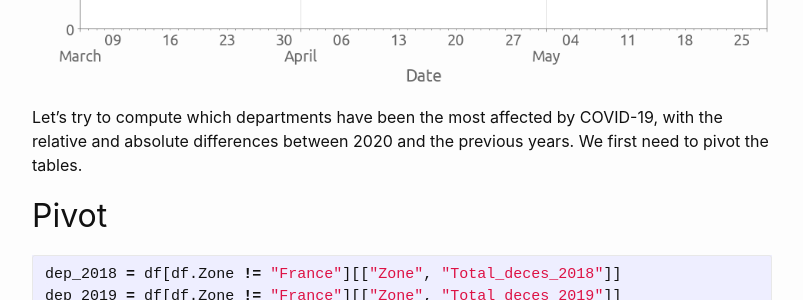
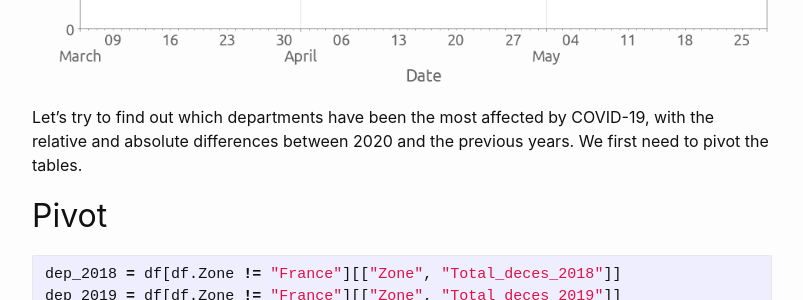
Before and after one commit to aetperf/aetperf.github.io, a Jekyll site: the page built from _posts/2020-06-01-Lunch-break,-plotting-excess-death-in-french-department-zones-with-Python.md, in a window 1280 px wide and 900 px high, scrolled down 5196 px. Shown: the part 153-453 px from the top of the window, without its empty margins (238-1041 px from the left). Built offline with Jekyll 4.4.1, drawn with Linux system fonts in a browser that asks for light colours; comment, search, counter and statistics services are not loaded.

Commit message:
minor update

```diff
--- a/_posts/2020-06-01-Lunch-break,-plotting-excess-death-in-french-department-zones-with-Python.md
+++ b/_posts/2020-06-01-Lunch-break,-plotting-excess-death-in-french-department-zones-with-Python.md
@@ -264,7 +264,7 @@ plot_dep(df, "Dept_69")
 ![png](/img/2020-06-01_01/output_16_0.png)
 
 
-Let's try to compute which departments have been the most affected by COVID-19, with the relative and absolute differences between 2020 and the previous years. We first need to pivot the tables.
+Let's try to find out which departments have been the most affected by COVID-19, with the relative and absolute differences between 2020 and the previous years. We first need to pivot the tables.
 
 ## Pivot
 
```
